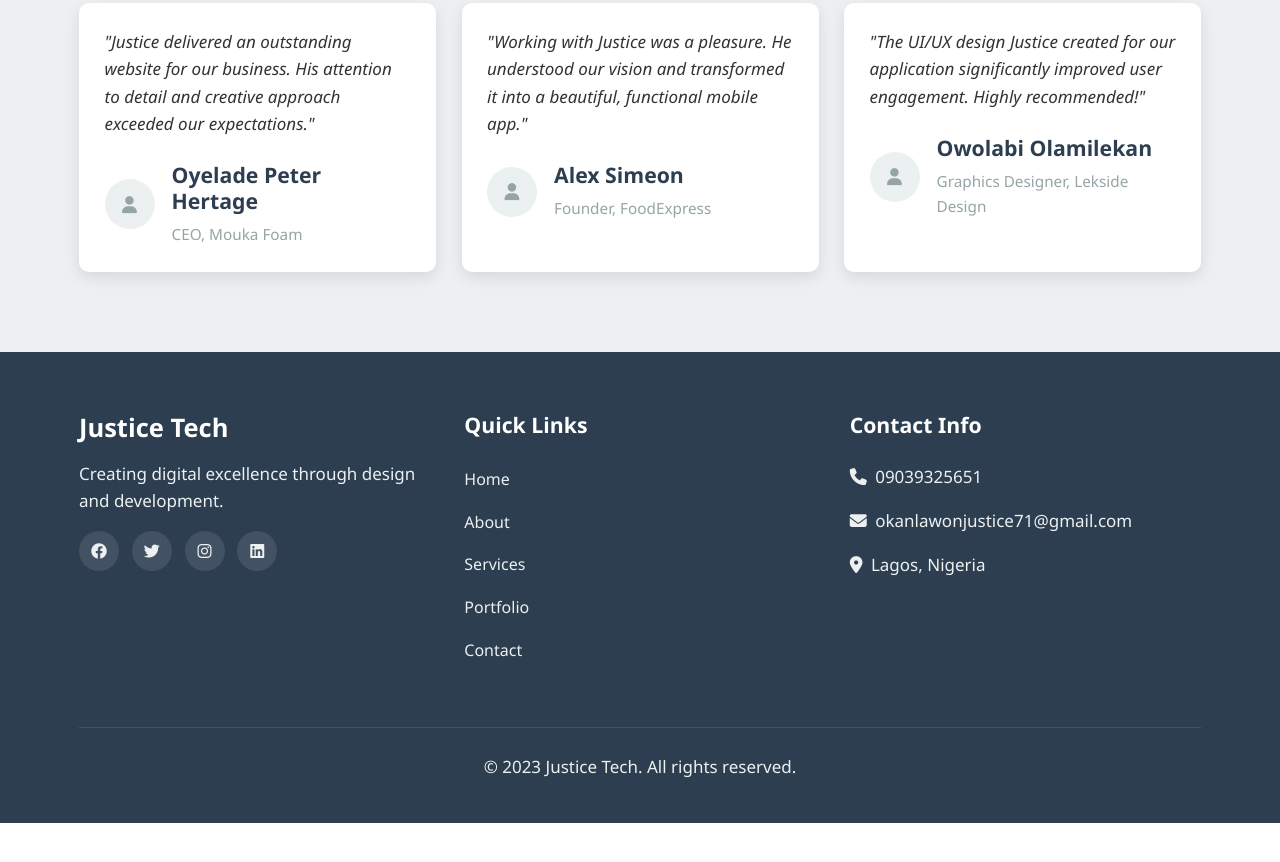
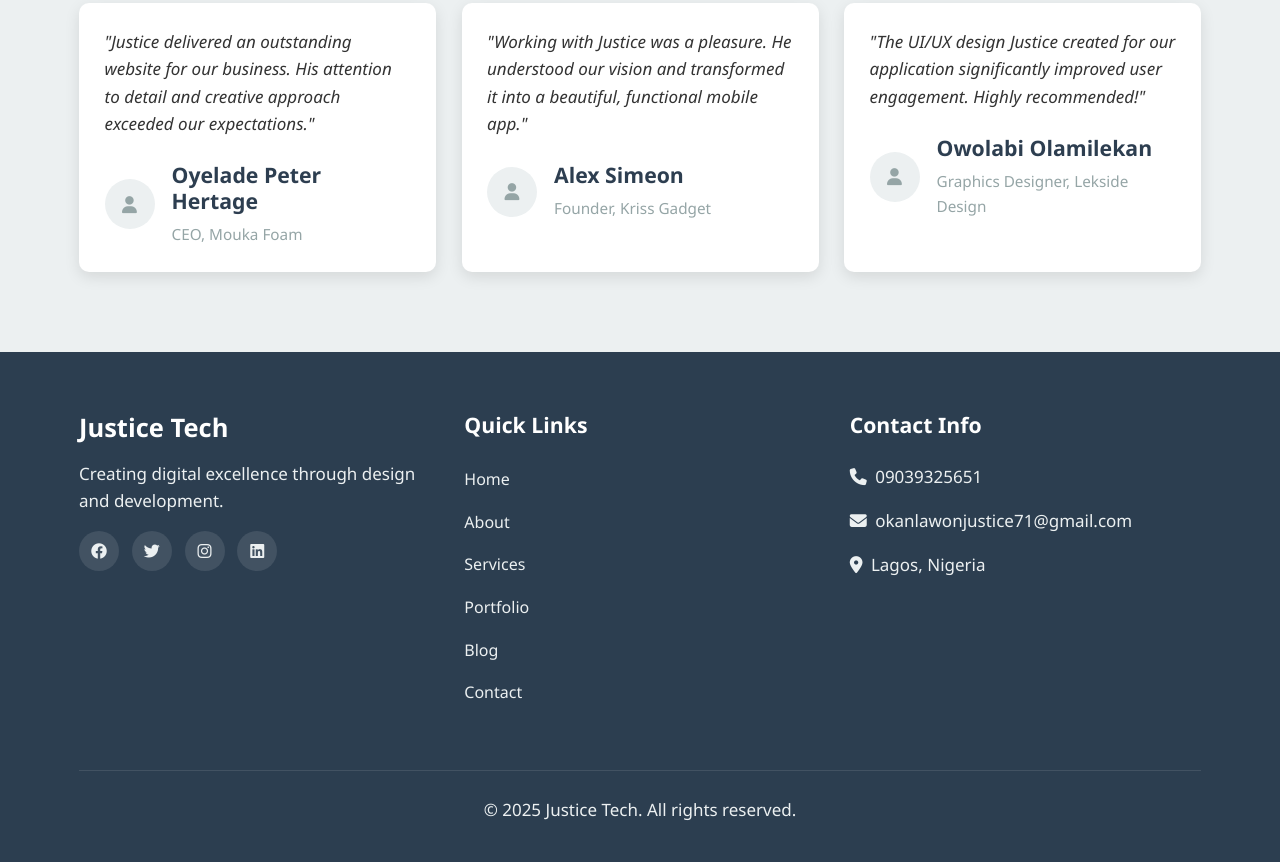
Before and after one commit to okanlawonjustice71-collab/justicetech, a plain HTML site: page portfolio.html in a window 1280 px wide. Shown: the part 1556-2418 px from the top of the page. Before the commit the page ends 2379 px from the top, so only its background shows below. Drawn offline with Linux system fonts and the light colour scheme.

Commit message:
Update portfolio.html

```diff
--- a/portfolio.html
+++ b/portfolio.html
@@ -20,6 +20,7 @@
                 <a href="services.html" class="nav-link">Services</a>
                 <a href="portfolio.html" class="nav-link active">Portfolio</a>
                 <a href="contact.html" class="nav-link">Contact</a>
+                <a href="blog.html" class="nav-link active">Blog</a>
             </div>
             <div class="hamburger" id="hamburger">
                 <span class="bar"></span>
@@ -159,7 +160,7 @@
                         </div>
                         <div class="author-info">
                             <h4>Alex Simeon</h4>
-                            <p>Founder, FoodExpress</p>
+                            <p>Founder, Kriss Gadget</p>
                         </div>
                     </div>
                 </div>
@@ -202,7 +203,9 @@
                         <li><a href="about.html">About</a></li>
                         <li><a href="services.html">Services</a></li>
                         <li><a href="portfolio.html">Portfolio</a></li>
+                        <li><a href="blog.html">Blog</a></li>
                         <li><a href="contact.html">Contact</a></li>
+
                     </ul>
                 </div>
                 <div class="footer-contact">
@@ -213,11 +216,12 @@
                 </div>
             </div>
             <div class="footer-bottom">
-                <p>&copy; 2023 Justice Tech. All rights reserved.</p>
+                <p>&copy; 2025 Justice Tech. All rights reserved.</p>
             </div>
         </div>
     </footer>
 
     <script src="js/script.js"></script>
 </body>
+
 </html>
```
